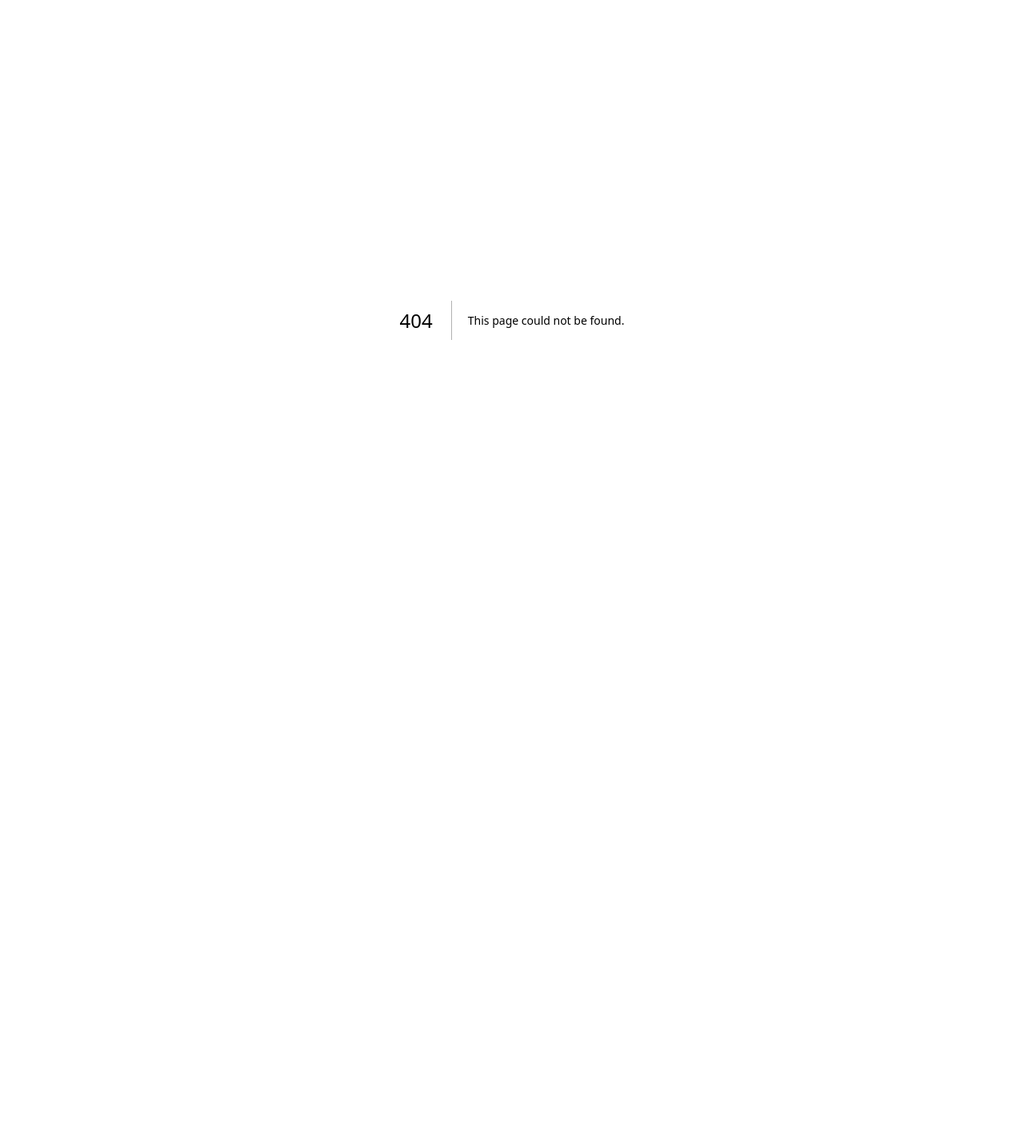
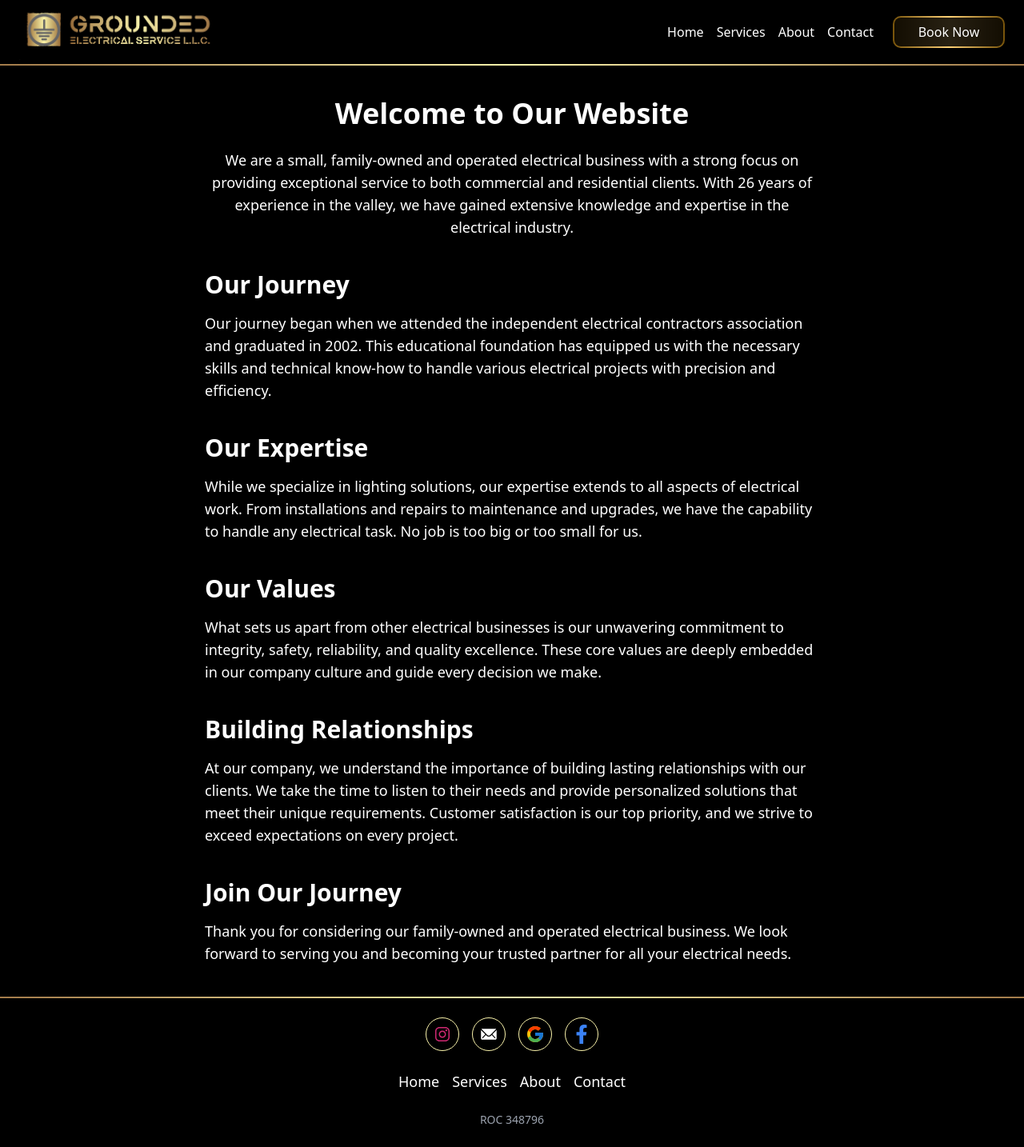
Before and after one commit to Jaron15/GroundedElectrical, a Next.js app: page /about in a window 1280 px wide. Before the commit this address had no page. Shown: the whole page at 80% size. Before the commit the page ends 800 px from the top, so only its background shows below. Built offline with nearby package versions, Linux system fonts and the light colour scheme.

Commit message:
about/Style changes/cardfix

```diff
--- /dev/null
+++ b/src/components/AboutBlurb.js
@@ -0,0 +1,30 @@
+import Link from 'next/link';
+import React from 'react';
+
+const AboutBlurb = () => {
+    return (
+      <section className="pb-10 px-4 ">
+        <div className="max-w-screen-lg mx-auto">
+          <div className="text-center">
+            <div className="relative inline-block">
+              <h2 className="text-3xl text-center font-semibold">About Grounded Electrical Service</h2>
+            </div>
+          </div>
+          <div>
+          <div className='bg-gradient-to-r from-darkgold to- w-1/2 h-0.5 mt-4 mb-2'></div>
+          <p className="text-lg text-center mb-2">
+            We are a family-owned electrical business, dedicated to providing top-tier services to both commercial and residential clients. With over 26 years of experience and specialized skills honed since graduating from the Independent Electrical Contractors Association in 2002, we excel in a wide range of electrical work. From innovative lighting solutions to comprehensive electrical tasks, we handle every project, big or small, with unmatched expertise and integrity.
+          </p>
+          <div className="text-center">
+            <Link href="/about" className="text-white underline hover:text-zinc-300 ease-in-out duration-300 mb-4">Learn more about us →</Link>
+          </div>
+          <div className='flex justify-end w-full'>
+          <div className='flex items-end justify-end bg-gradient-to-l from-darkgold to- w-1/2 h-0.5 mt-2 mb-4'></div>
+          </div>
+          </div>
+        </div>
+      </section>
+    );
+  };
+
+  export default AboutBlurb;
--- a/src/components/Card.js
+++ b/src/components/Card.js
@@ -1,14 +1,21 @@
-import React from 'react';
+import React, { useState, useEffect } from 'react';
 import { motion } from 'framer-motion';
 
 const Card = ({name, title, description}) => {
+  const [supportsHover, setSupportsHover] = useState(false);
+
+    useEffect(() => {
+        setSupportsHover(window.matchMedia('(hover: hover)').matches);
+        console.log(supportsHover);
+    }, []);
+
   // Variants for the hover state
   const hoverVariants = {
     hover: {
-      scale: 2.5,
-      rotate: 20,
-      filter: 'blur(7px) ' ,
-      opacity: 1,
+      scale: supportsHover && 2.5,
+      rotate: supportsHover && 20,
+      filter: supportsHover && 'blur(7px) ' ,
+      opacity: supportsHover && 1,
       translateY: 0,
       transition: {
         duration: .4
@@ -40,7 +47,7 @@ const Card = ({name, title, description}) => {
         </motion.div>
 
         {/* Text Content */}
-        <motion.div
+        {supportsHover && <motion.div
           className="absolute top-0 left-0 w-full h-full flex flex-col justify-center gap-1 md:gap-2.5 text-zinc-200 p-5 text-center "
           initial={{ opacity: 0, translateY: 50 }}
           variants={{
@@ -51,7 +58,7 @@ const Card = ({name, title, description}) => {
           <p>
             {description}
           </p>
-        </motion.div>
+        </motion.div>}
       </motion.div>
     </div>
   );
--- a/src/components/Footer.js
+++ b/src/components/Footer.js
@@ -14,7 +14,7 @@ const Footer = () => {
       <ul className="flex flex-wrap justify-center space-x-4 text-lg mb-6 text-white">
         <li><Link href="/" className="hover:underline">Home</Link></li>
         <li><Link href="/services" className="hover:underline">Services</Link></li>
-        <li><Link href="#" className="hover:underline">About</Link></li>
+        <li><Link href="/about" className="hover:underline">About</Link></li>
         <li><Link href="/contact" className="hover:underline">Contact</Link></li>
       </ul>
       <p className="text-center text-sm text-gray-400">ROC 348796</p>
--- a/src/components/Header.js
+++ b/src/components/Header.js
@@ -64,7 +64,7 @@ const Header = () => {
             <Link href="/services">Services</Link>
           </span>
           <span className="nav-item">
-            <Link href="#">About</Link>
+            <Link href="/about">About</Link>
           </span>
           <span className="nav-item">
             <Link href="/contact">Contact</Link>
@@ -128,9 +128,11 @@ const Header = () => {
                   transition: { delay: 0.1, type: "spring", duration: 0.5 },
                 }}
               >
-                <Link href="/" className="hover:text-gold transition">
+                <span className="nav-item">
+                <Link href="/" >
                   Home
                 </Link>
+                </span>
               </motion.div>
               <motion.div
                 initial={{ x: "100%", opacity: 0 }}
@@ -140,9 +142,11 @@ const Header = () => {
                   transition: { delay: 0.2, type: "spring", duration: 0.5 },
                 }}
               >
-                <Link href="/services" className="hover:text-gold transition">
+                <span className="nav-item">
+                <Link href="/services" >
                   Services
                 </Link>
+                </span>
               </motion.div>
               <motion.div
                 initial={{ x: "100%", opacity: 0 }}
@@ -152,9 +156,11 @@ const Header = () => {
                   transition: { delay: 0.3, type: "spring", duration: 0.5 },
                 }}
               >
-                <Link href="#" className="hover:text-gold transition">
+                <span className="nav-item">
+                <Link href="/about" >
                   About
                 </Link>
+                </span>
               </motion.div>
               <motion.div
                 initial={{ x: "100%", opacity: 0 }}
@@ -164,9 +170,11 @@ const Header = () => {
                   transition: { delay: 0.4, type: "spring", duration: 0.5 },
                 }}
               >
-                <Link href="/contact" className="hover:text-gold transition">
+                <span className="nav-item">
+                <Link href="/contact" >
                   Contact
                 </Link>
+                </span>
               </motion.div>
             </nav>
 
--- a/src/components/ReviewSlider.js
+++ b/src/components/ReviewSlider.js
@@ -13,7 +13,6 @@ function ReviewSlider() {
         { text: "Amazing service from Grounded Electric! Wyatt's 26 years of experience showed in his efficient and well-informed lighting installation. Appreciate the very reasonable pricing and feeling well taken care of.", author: 'Mindy Schwab' },
         { text: "I have had several electricians work on the house but none of them had this attention to detail and going above and beyond for the benefit of the client.", author: 'Rene Maldonado' },
         { text: 'We lost power to half of the house. We reached out and Wyatt responded promptly. He came out and was able to identify and fix the problem quickly. He was very nice and professional. Would definitely use him again.', author: 'Kolette Al-Jamal' },
-        // { text: 'Very professional and does a great job! Friendly and quick.', author: 'Author 2' },
         { text: 'Exceptional. We have been struggling with flickering lights and the TV turning off when a near by door opens.. Grounded Electrical to the rescue. Great service, fair prices… if you need an electrician, look no further!!', author: 'Margaret Rockey' },
       ];
 
@@ -21,8 +20,8 @@ function ReviewSlider() {
       return (
         <div className="w-full  h-full flex flex-col  items-center justify-center items-center mb-6 ">
             <div className="relative text-center mb-10" >
-  <h1 className='text-3xl font-semibold inline-block'>Customer Experiences</h1>
-  <div className='w-[calc(100%+30px)] h-0.5 bg-white mt-1 bg-gradient-to-r from-darkgold via-gold to-darkgold absolute left-1/2 transform -translate-x-1/2'></div>
+  <h1 className='text-3xl font-semibold inline-block pb-1'>Customer Experiences</h1>
+  <div className='w-[calc(100%+70px)] h-0.5 mt-1 bg-underline-gradient absolute left-1/2 transform -translate-x-1/2'></div>
 </div>
 
           <Swiper
--- a/src/components/Services.js
+++ b/src/components/Services.js
@@ -7,8 +7,8 @@ function Services() {
     <div className='w-full py-16'>
         <div className='w-full flex flex-col items-center'>
         <div className="relative text-center">
-  <h1 className='text-3xl font-semibold inline-block'>Services</h1>
-  <div className='w-[calc(100%+30px)] h-0.5 bg-white mt-1 bg-gradient-to-r from-darkgold via-gold to-darkgold absolute left-1/2 transform -translate-x-1/2'></div>
+  <h1 className='text-3xl font-semibold inline-block '>Services</h1>
+  <div className='w-[calc(100%+60px)] h-0.5 mt-1 bg-underline-gradient absolute left-1/2 transform -translate-x-1/2'></div>
 </div>
             <div className='grid grid-cols-1 sm:grid-cols-2 gap-10 sm:gap-2 md:gap-10 w-full h-96 sm:h-52 my-8 lg:h-64 xl:h-72'>
   <Link href='/services?category=Commercial' className='aspect-w-4 aspect-h-3 mx-6 sm:mx-2 xl:mx-10'>
--- /dev/null
+++ b/src/pages/about/index.js
@@ -0,0 +1,62 @@
+import Layout from '@/components/Layout';
+import React from 'react';
+
+function About() {
+  return (
+    <div className='bg-black min-h-screen  w-full text-white'>
+      <Layout>
+        <div className="py-10 flex flex-col items-center mx-3 sm:mx-6">
+          {/* Welcome and Introduction */}
+          <section className="mb-10">
+            <h1 className="text-4xl font-bold text-center mb-6">Welcome to Our Website</h1>
+            <p className="max-w-3xl mx-auto text-lg text-center">
+              We are a small, family-owned and operated electrical business with a strong focus on providing exceptional service to both commercial and residential clients. With 26 years of experience in the valley, we have gained extensive knowledge and expertise in the electrical industry.
+            </p>
+          </section>
+
+          {/* Educational Background and Journey */}
+          <section className="mb-10">
+            <h2 className="text-3xl font-semibold mb-4">Our Journey</h2>
+            <p className="max-w-3xl mx-auto text-lg">
+              Our journey began when we attended the independent electrical contractors association and graduated in 2002. This educational foundation has equipped us with the necessary skills and technical know-how to handle various electrical projects with precision and efficiency.
+            </p>
+          </section>
+
+          {/* Expertise and Services */}
+          <section className="mb-10">
+            <h2 className="text-3xl font-semibold mb-4">Our Expertise</h2>
+            <p className="max-w-3xl mx-auto text-lg">
+              While we specialize in lighting solutions, our expertise extends to all aspects of electrical work. From installations and repairs to maintenance and upgrades, we have the capability to handle any electrical task. No job is too big or too small for us.
+            </p>
+          </section>
+
+          {/* Values and Commitment */}
+          <section className="mb-10">
+            <h2 className="text-3xl font-semibold mb-4">Our Values</h2>
+            <p className="max-w-3xl mx-auto text-lg">
+              What sets us apart from other electrical businesses is our unwavering commitment to integrity, safety, reliability, and quality excellence. These core values are deeply embedded in our company culture and guide every decision we make.
+            </p>
+          </section>
+
+          {/* Customer Relationships */}
+          <section className="mb-10">
+            <h2 className="text-3xl font-semibold mb-4">Building Relationships</h2>
+            <p className="max-w-3xl mx-auto text-lg">
+              At our company, we understand the importance of building lasting relationships with our clients. We take the time to listen to their needs and provide personalized solutions that meet their unique requirements. Customer satisfaction is our top priority, and we strive to exceed expectations on every project.
+            </p>
+          </section>
+
+          {/* Conclusion and Invitation */}
+          <section>
+            <h2 className="text-3xl font-semibold mb-4">Join Our Journey</h2>
+            <p className="max-w-3xl mx-auto text-lg">
+              Thank you for considering our family-owned and operated electrical business. We look forward to serving you and becoming your trusted partner for all your electrical needs.
+            </p>
+          </section>
+        </div>
+      </Layout>
+    </div>
+  );
+}
+
+export default About;
--- a/src/pages/index.js
+++ b/src/pages/index.js
@@ -7,6 +7,7 @@ import Footer from '@/components/Footer';
 import Layout from '@/components/Layout';
 import ReviewSlider from '@/components/ReviewSlider';
 import Head from 'next/head';
+import AboutBlurb from '@/components/AboutBlurb';
 
 const inter = Inter({ subsets: ['latin'] })
 
@@ -48,6 +49,7 @@ export default function Home() {
       <Hero />
         {/* Other sections/components will follow */}
         <Services />
+        <AboutBlurb />
         <ReviewSlider />
       </main>
 
--- a/src/pages/services/index.js
+++ b/src/pages/services/index.js
@@ -60,7 +60,7 @@ import Link from 'next/link';
                    {type}
                  </button>
                  {filter === type && (
-                   <div className='w-[calc(100%+5px)] h-0.5 bg-white mt-1 bg-gradient-to-r from-darkgold via-gold to-darkgold absolute bottom-0 left-1/2 transform -translate-x-1/2'></div>
+                   <div className='w-[calc(100%+15px)] h-0.5 mt-1 bg-underline-gradient absolute bottom-0 left-1/2 transform -translate-x-1/2'></div>
                  )}
                </div>
               ))}
--- a/tailwind.config.js
+++ b/tailwind.config.js
@@ -20,6 +20,7 @@ module.exports = {
       },
       backgroundImage: {
         'gradient-radial': 'radial-gradient(var(--tw-gradient-stops))',
+        'underline-gradient': 'linear-gradient(to right, #000000, #A37B4A, #FAF3AB, #A37B4A, #000000)',
         'gradient-conic':
           'conic-gradient(from 180deg at 50% 50%, var(--tw-gradient-stops))',
       },
```
